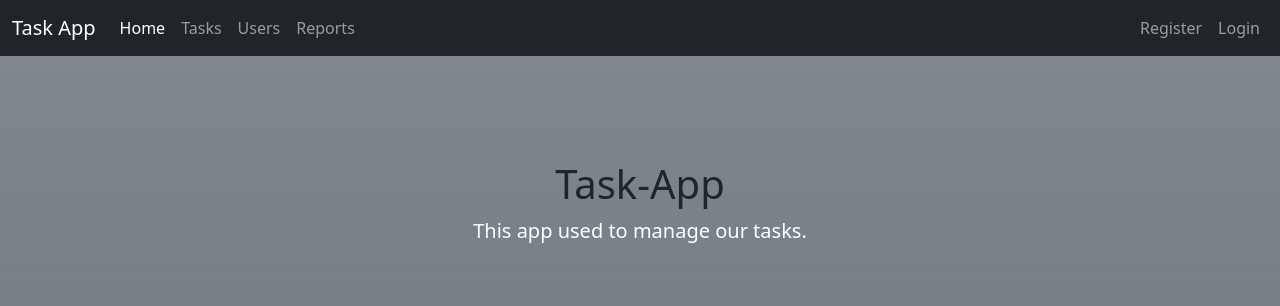
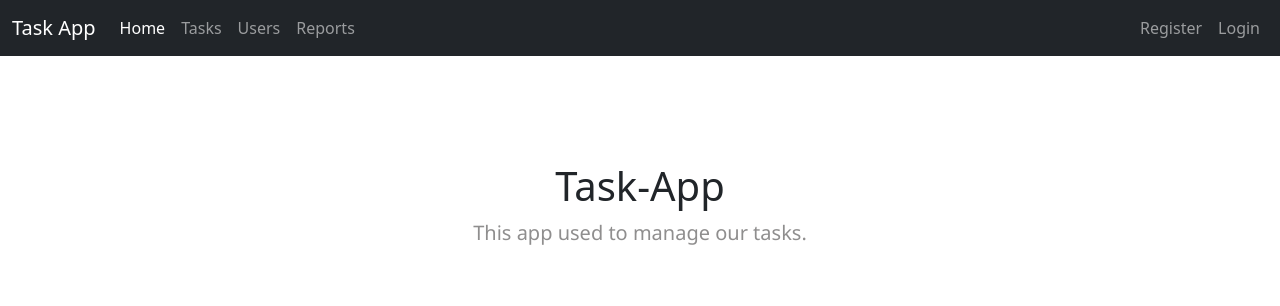
Before and after one commit to Kmyasin5/Task-App, a plain HTML site: page index.html in a window 1280 px wide. Shown: the top 306 px of the page. Drawn offline with nearby package versions, Linux system fonts and the light colour scheme.

Commit message:
Add files via upload

```diff
--- a/assets/css/style.css
+++ b/assets/css/style.css
@@ -24,3 +24,9 @@ main {
 	background-color: rgb(196, 202, 202);
 	font-family: "Raleway", sans-serif;
 }
+
+.index-para {
+	font-size: 20px;
+	font-family: "Segoe UI", Tahoma, Geneva, Verdana, sans-serif;
+	color: rgb(143, 142, 142);
+}
--- a/index.html
+++ b/index.html
@@ -10,11 +10,12 @@
         integrity="sha256-/xUj+3OJU5yExlq6GSYGSHk7tPXikynS7ogEvDej/m4=" crossorigin="anonymous"></script>
     <link href="https://cdn.jsdelivr.net/npm/bootstrap@5.0.2/dist/css/bootstrap.min.css" rel="stylesheet">
     <link href="https://cdnjs.cloudflare.com/ajax/libs/toastr.js/latest/css/toastr.min.css" rel="stylesheet">
+    <link rel="stylesheet" href="assets/css/style.css">
 
 </head>
 
 
-<body class="bg-secondary bg-gradient">
+<body>
 
     <header id="header">
         <!--header content -->
@@ -25,7 +26,7 @@
             <div class="row py-lg-5">
                 <div class="col-lg-6 col-md-8 mx-auto">
                     <h1 class="fs-1 fw-light">Task-App</h1>
-                    <p class="text-white fs-5">This app used to manage our tasks.</p>
+                    <p class="index-para">This app used to manage our tasks.</p>
 
                 </div>
             </div>
--- a/users.js
+++ b/users.js
@@ -33,6 +33,8 @@ function loadUsers() {
 			type="button"
 			class="btn btn-danger btn-sm"
 			onclick="deleteUser(${i})"> DELETE </button>`;
+
+		//have doubts on the below one(content)
 
 		content += `</td >
                 </tr>
```
Also changed, not shown: users.html (+1 -1 lines).
